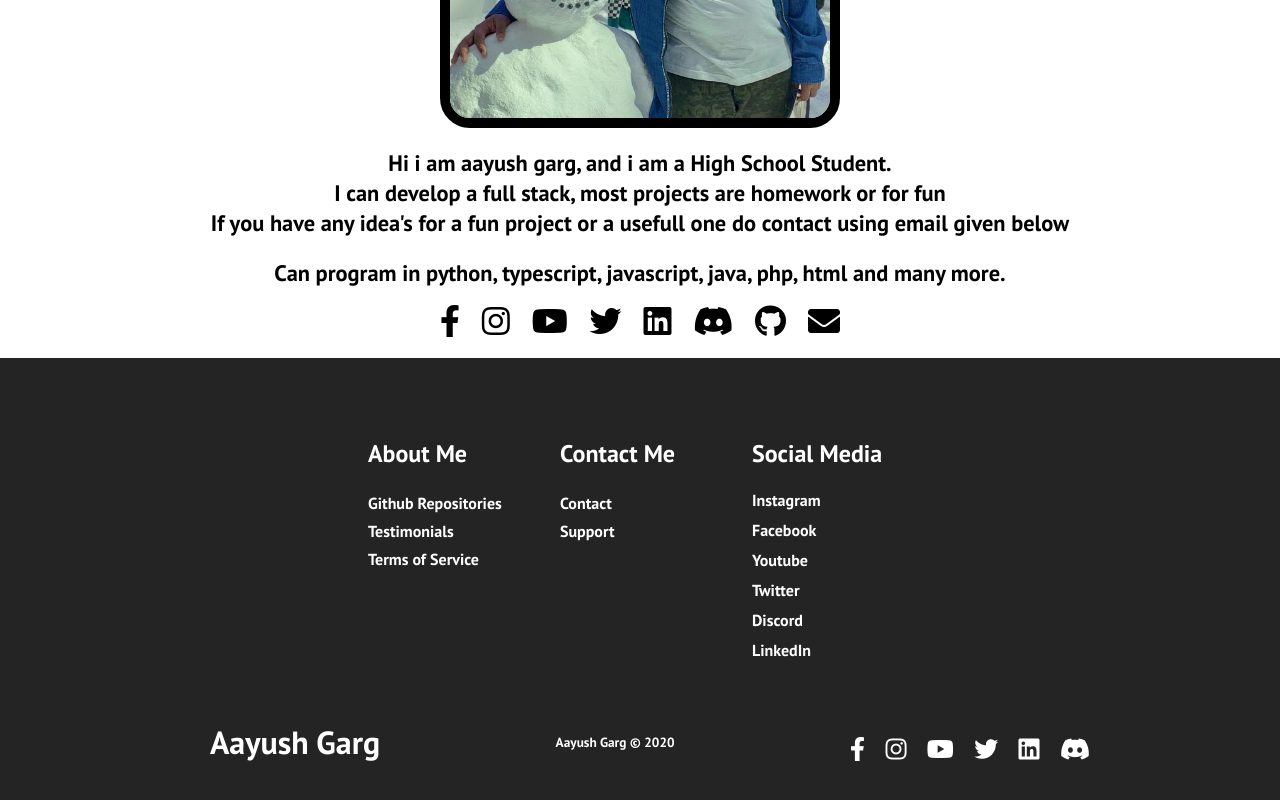
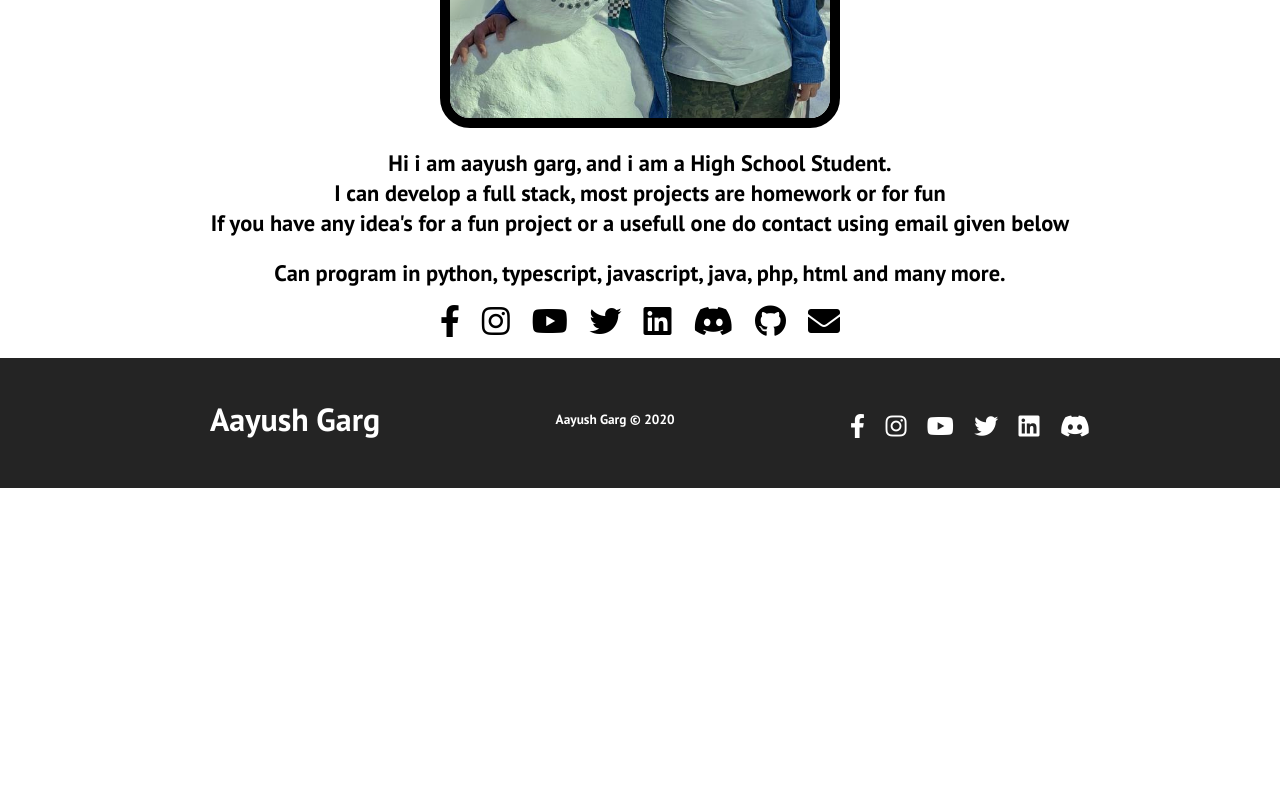
Before and after one commit to gamer-1478/website, a React (Create React App) app: page /about-me in a window 1280 px wide. Shown: the part 442-1242 px from the top of the page. After the commit the page ends 930 px from the top, so only its background shows below. Built offline with nearby package versions, Linux system fonts and the light colour scheme.

Commit message:
update 12

```diff
--- a/src/Component/footer/Footer.css
+++ b/src/Component/footer/Footer.css
@@ -1,97 +1,10 @@
 .footer-container {
   background-color: #242424;
-  padding: 4rem 0 2rem 0;
+  padding: 0 0 2rem 0;
   display: flex;
   flex-direction: column;
   justify-content: center;
   align-items: center;
-}
-
-.footer-subscription {
-  display: flex;
-  flex-direction: column;
-  justify-content: center;
-  align-items: center;
-  text-align: center;
-
-  margin-bottom: 24px;
-  padding: 24px;
-  color: #fff;
-}
-
-.footer-subscription > p {
-  font-family: 'Trebuchet MS', 'Lucida Sans Unicode', 'Lucida Grande',
-    'Lucida Sans', Arial, sans-serif;
-}
-
-.footer-subscription-heading {
-  margin-bottom: 24px;
-  font-size: 24px;
-}
-
-.footer-subscription-text {
-  margin-bottom: 24px;
-  font-size: 20px;
-}
-
-.footer-input {
-  padding: 8px 20px;
-  border-radius: 2px;
-  margin-right: 10px;
-  outline: none;
-  border: none;
-  font-size: 18px;
-  margin-bottom: 16px;
-  border: 1px solid #fff;
-}
-
-.footer-links {
-  width: 100%;
-  max-width: 1000px;
-  display: flex;
-  justify-content: center;
-}
-
-.footer-link-wrapper {
-  display: flex;
-}
-
-.footer-link-items {
-  color: #fff;
-  display: flex;
-  flex-direction: column;
-  align-items: flex-start;
-  margin: 16px;
-  text-align: left;
-  width: 160px;
-  box-sizing: border-box;
-}
-
-.footer-link-items h2 {
-  margin-bottom: 16px;
-}
-
-.footer-link-items > h2 {
-  color: #fff;
-}
-
-.footer-link-items a {
-  color: #fff;
-  text-decoration: none;
-  margin-bottom: 0.5rem;
-}
-
-.footer-link-items a:hover {
-  color: #e9e9e9;
-  transition: 0.3s ease-out;
-}
-
-.footer-email-form h2 {
-  margin-bottom: 2rem;
-}
-
-.footer-input::placeholder {
-  color: #b1b1b1;
 }
 
 /* Social Icons */
--- a/src/Component/footer/Footer.js
+++ b/src/Component/footer/Footer.js
@@ -1,7 +1,6 @@
 import React from 'react';
 import './Footer.css';
 import { Link } from 'react-router-dom';
-import { HashLink } from 'react-router-hash-link';
 
 //import {usePopper} from 'react-popper';
 const discord = "https://discord.com/users/823237564130525184";
@@ -19,32 +18,6 @@ const openInNewTab = (url) => {
 function Footer() {
   return (
     <div className='footer-container'>
-      <div className='footer-links'>
-        <div className='footer-link-wrapper'>
-          <div className='footer-link-items'>
-            <Link to='about-me'><h2>About Me</h2></Link>
-            <Link to='github-repos'>Github Repositories</Link>
-            <Link to='/testimonials'>Testimonials</Link>
-            <a href='/TOS.txt' target='_blank'>Terms of Service</a>
-          </div>
-          <div className='footer-link-items'>
-            <HashLink smooth scroll={el => { el.scrollIntoView(true); window.scrollBy(0, -80) }} to='/about-me#contact-me'><h2>Contact Me</h2></HashLink>
-            <HashLink to='/about-me#contact-me' smooth scroll={el => { el.scrollIntoView(true); window.scrollBy(0, -80) }}>Contact</HashLink>
-            <HashLink to='/about-me#contact-me' smooth scroll={el => { el.scrollIntoView(true); window.scrollBy(0, -80) }}>Support</HashLink>
-          </div>
-        </div>
-        <div className='footer-link-wrapper'>
-          <div className='footer-link-items'>
-            <h2>Social Media</h2>
-            <p onClick={() => { openInNewTab(instagram) }}>Instagram</p>
-            <p onClick={() => { openInNewTab(Facebook) }}>Facebook</p>
-            <p onClick={() => { openInNewTab(youtube) }}>Youtube</p>
-            <p onClick={() => { openInNewTab(twitter) }}>Twitter</p>
-            <p onClick={() => { openInNewTab(discord) }}>Discord</p>
-            <p onClick={() => { openInNewTab(linkedin) }}>LinkedIn</p>
-          </div>
-        </div>
-      </div>
       <section className='social-media'>
         <div className='social-media-wrap'>
           <div className='footer-logo'>
@@ -94,7 +67,6 @@ function Footer() {
             >
               <i className='fab fa-discord' />
             </p>
-
           </div>
         </div>
       </section>
```
